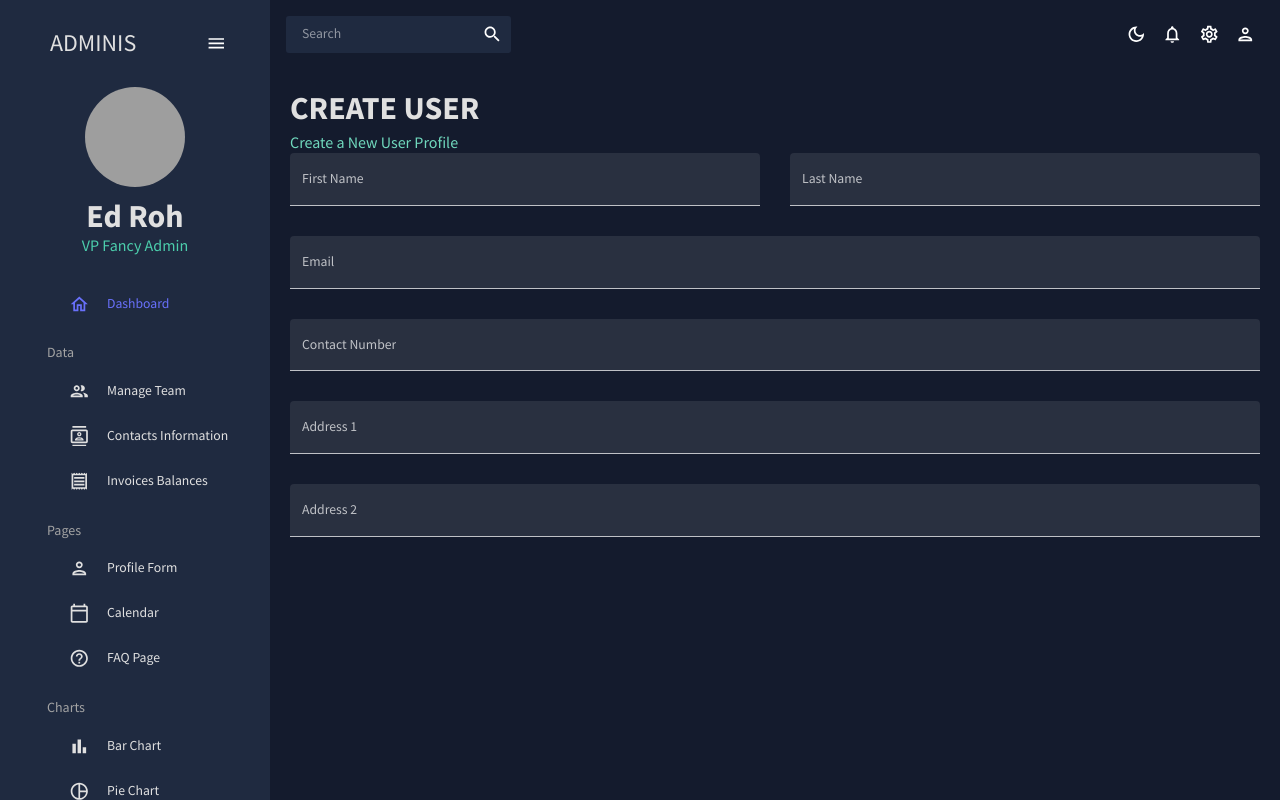
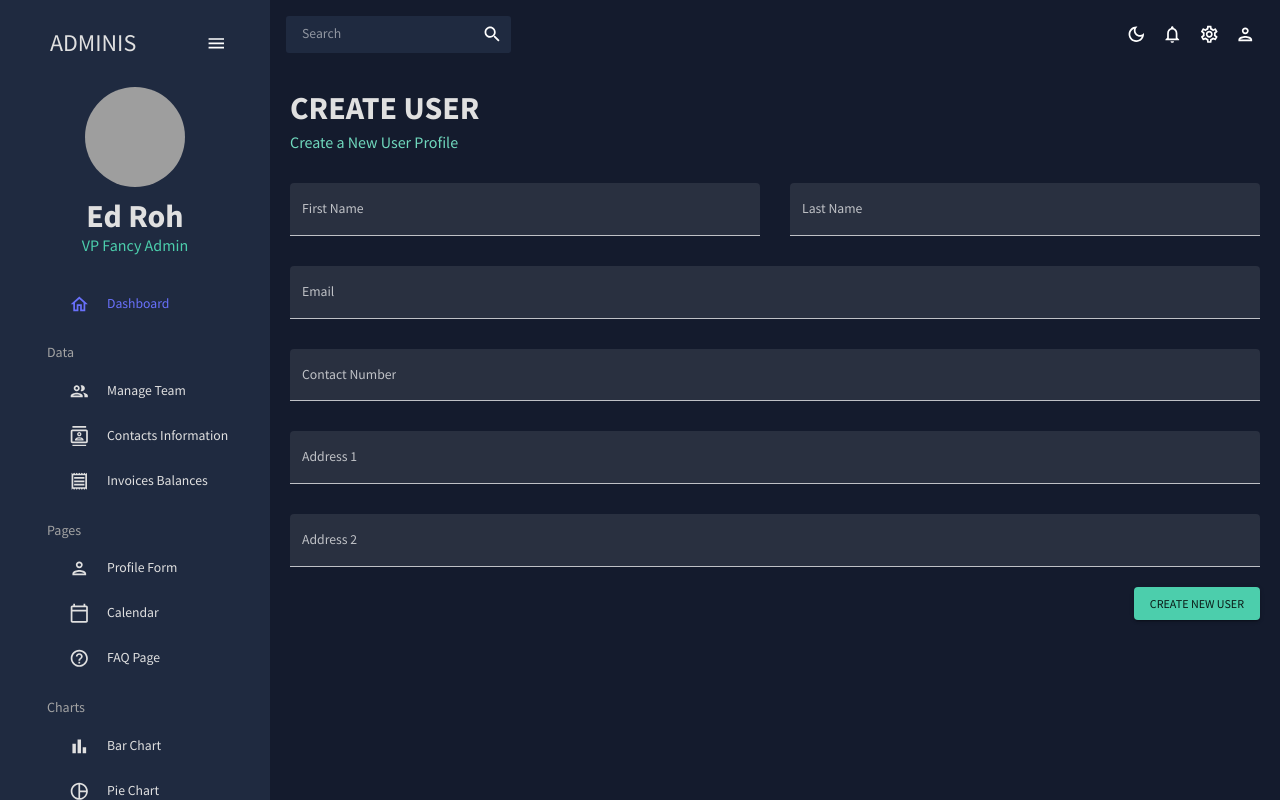
Before and after one commit to alecmccue/react-admin-dashboard, a React (Create React App) app: page /form in a window 1280 px wide. Built offline with nearby package versions, Linux system fonts and the light colour scheme; grey boxes are pictures that could not be loaded.

Commit message:
more form page

```diff
--- a/src/scenes/form/index.jsx
+++ b/src/scenes/form/index.jsx
@@ -54,6 +54,7 @@
             <Box
               display="grid"
               gap="30px"
+              mt="30px"
               gridTemplateColumns="repeat(4, minmax(0, 1fr))"
               sx={{
                 "& > div": { gridColumn: isNonMobile ? undefined : "span 4" },
@@ -138,6 +139,9 @@
                 sx={{ gridColumn: "span 4" }}
               />
             </Box>
+            <Box display="flex" justifyContent="end" mt="20px">
+              <Button type="submit" color="secondary" variant="contained">Create New User</Button>
+            </Box>
           </form>
         )}
       </Formik>
```
